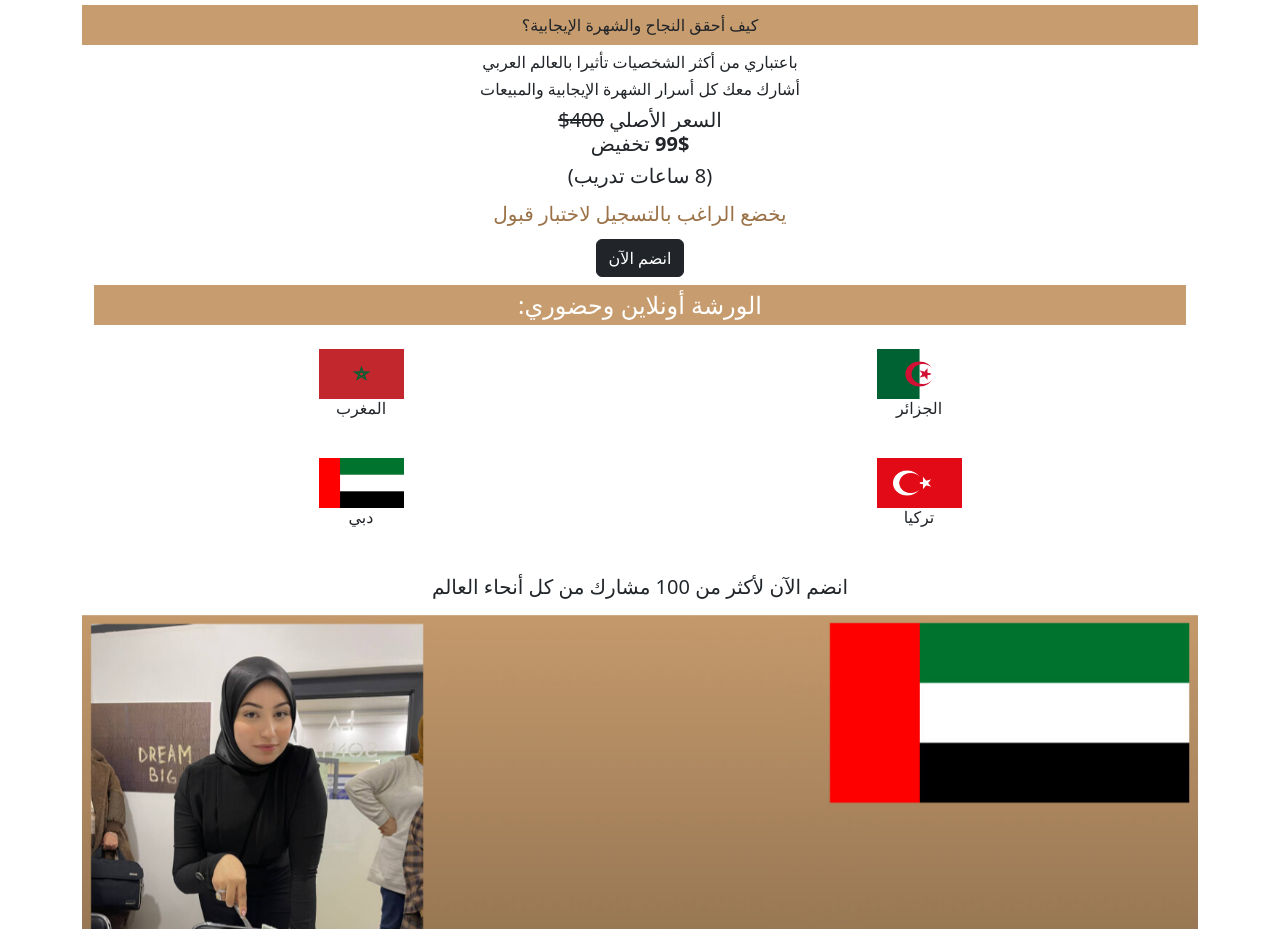
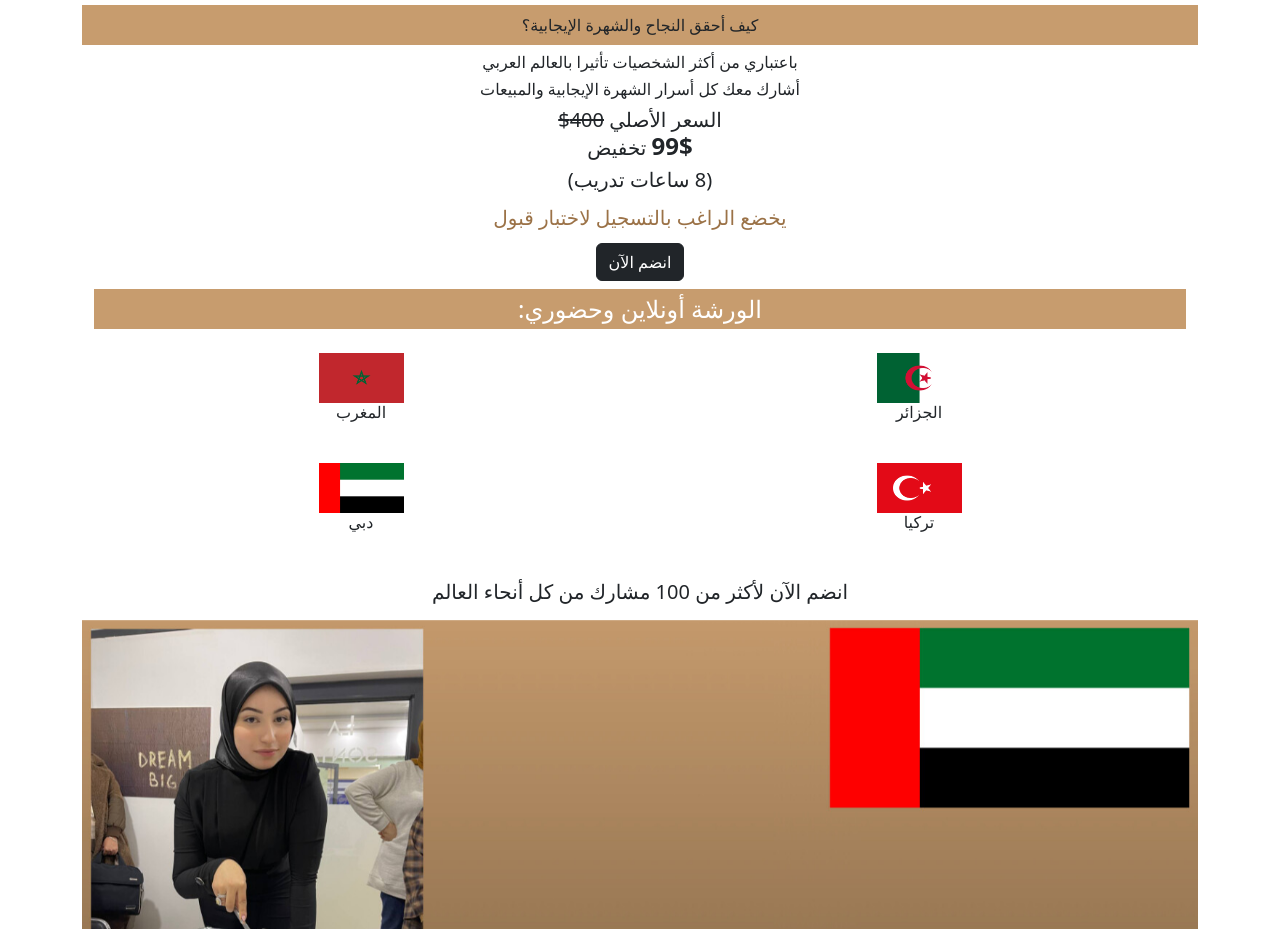
Before and after one commit to landingpagescreator/mal_wa_a3mal_workshop, a plain HTML site: page index.html in a window 1280 px wide. Shown: the part 2448-3377 px from the top of the page. Drawn offline with nearby package versions, Linux system fonts and the light colour scheme.

Commit message:
Update index.html

```diff
--- a/index.html
+++ b/index.html
@@ -197,7 +197,7 @@
                 <p class="h6 text-center my-1" style="background-color: #C79C6E; line-height: 40px;">كيف أحقق النجاح والشهرة الإيجابية؟ </p>
                 <p class="h6 text-center my-2">باعتباري من أكثر الشخصيات تأثيرا بالعالم العربي</p>
                 <p class="h6 text-center my-2">أشارك معك كل أسرار الشهرة الإيجابية والمبيعات</p>
-                <p class="h5">  السعر الأصلي <s> 400$</s> <br> <span style="font-weight: bold;">99$</span>  تخفيض </p>
+                <p class="h5">  السعر الأصلي <s> 400$</s> <br> <span style="font-weight: bold;" class="h4">99$</span>  تخفيض </p>
                 <p class="h5">(8 ساعات تدريب)</p>
                 <p class="h5" style="line-height: 35px; color: #9b7247;">يخضع الراغب بالتسجيل لاختبار قبول</p>
                 <a href="https://wa.link/xofa13" target="_blank" rel="noopener noreferrer" class="btn btn-dark my-2 cllToActn" role="button"> انضم الآن </a>
```
